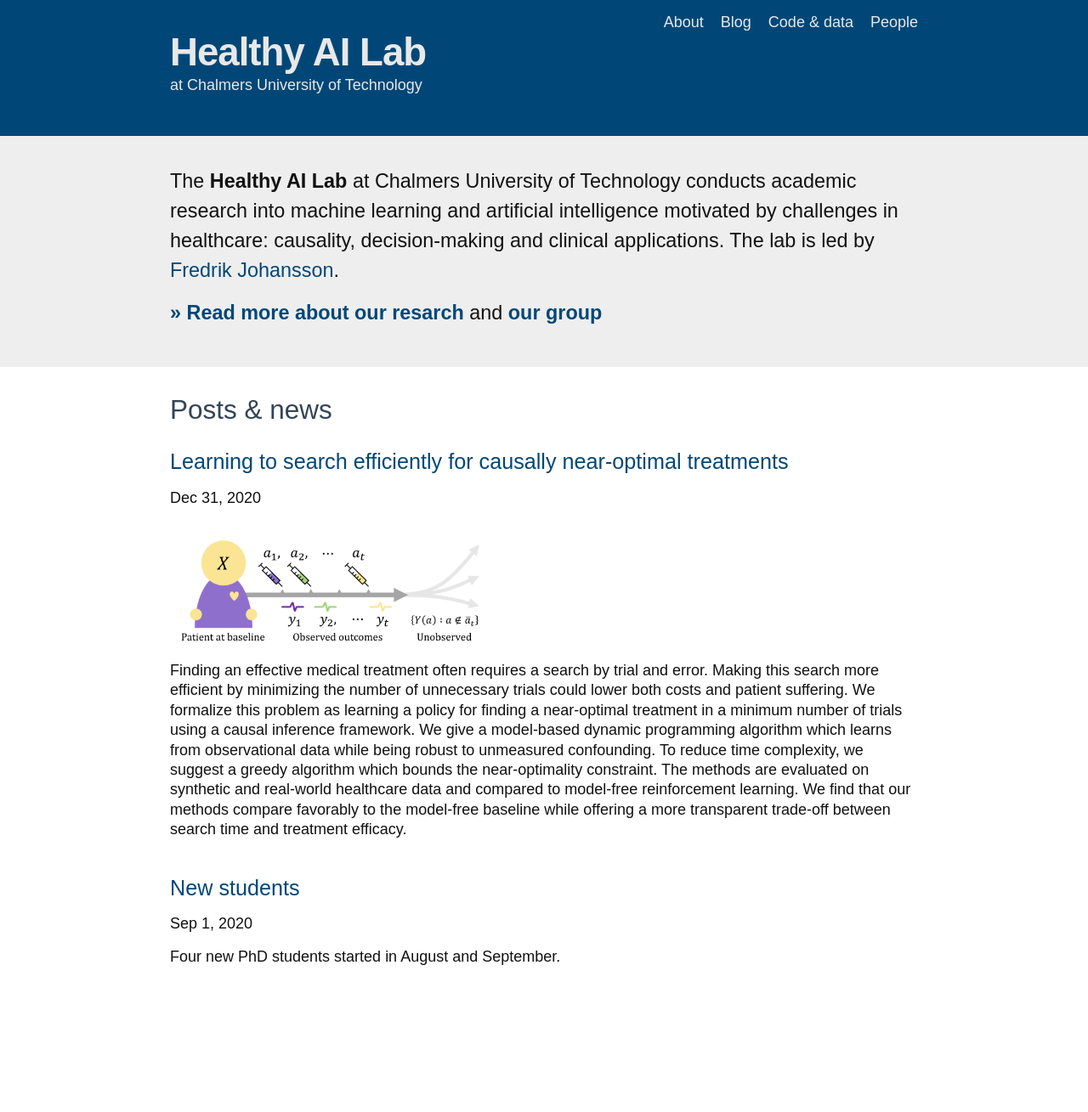
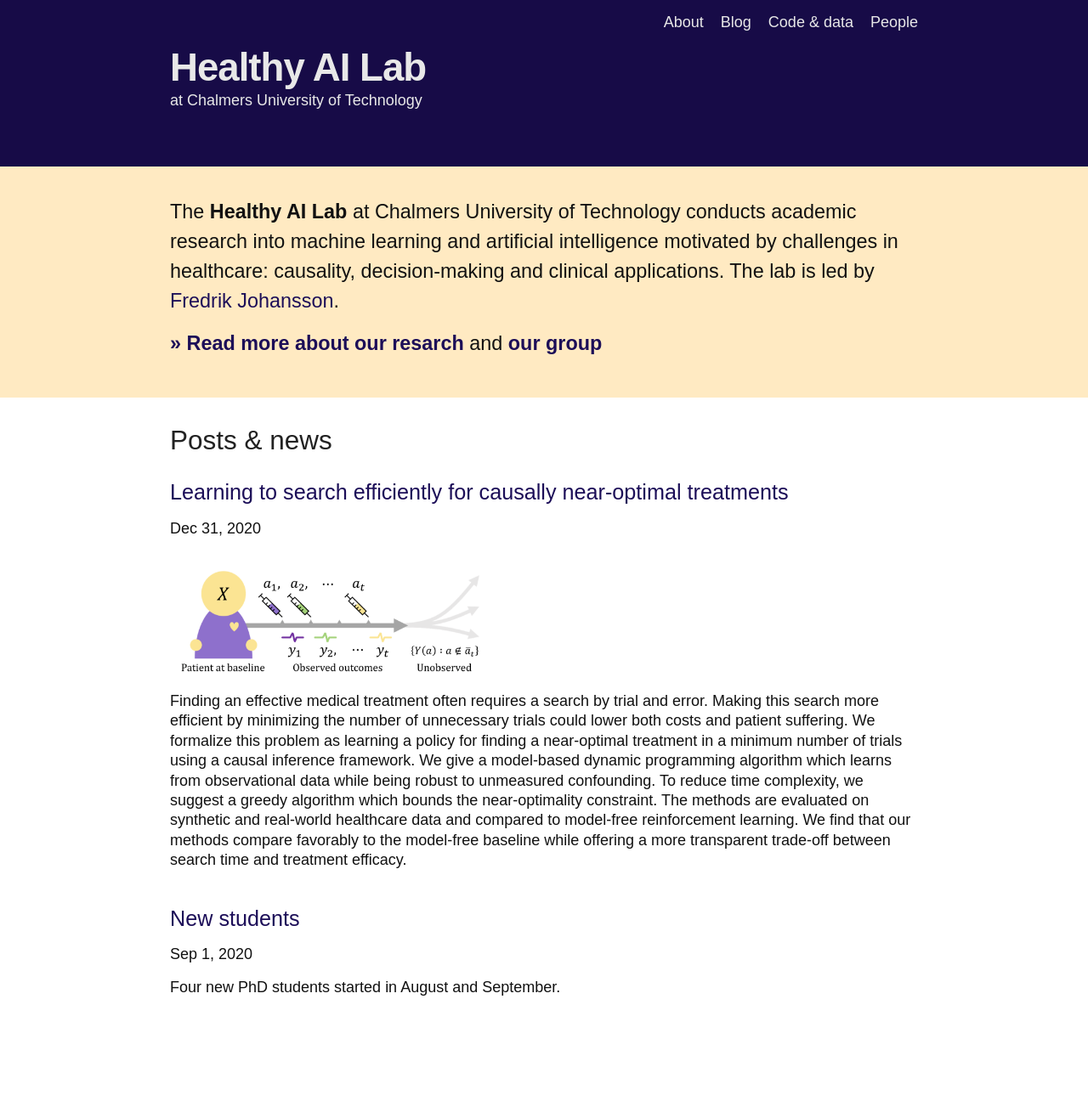
Before and after one commit to Healthy-AI/healthy-ai.github.io, a Jekyll site: the page built from index.markdown, in a window 1280 px wide. Shown: the whole page at 85% size. Built offline with Jekyll 4.4.1, drawn with Linux system fonts in a browser that asks for light colours; before the commit the page ends 1273 px from its top, so only the background shows below that.

Commit message:
color updates

```diff
--- a/_sass/healthyai.scss
+++ b/_sass/healthyai.scss
@@ -13,9 +13,9 @@ $spacing-unit:     30px !default;
 
 $text-color:       #111 !default;
 $background-color: #fff !default;
-$background-color2: #004777 !default;
-$background-color3: #eee !default;
-$brand-color:      #004777 !default;
+$background-color2: #170B47 !default;
+$background-color3: #FFEAC2 !default; /*FAD7BE*/
+$brand-color:      #1C0E58 !default; /*1C0E58*/
 
 $dark-accent-color: #2C363F;
 $medium-accent-color: #22AED1;
--- a/_sass/healthyai/_base.scss
+++ b/_sass/healthyai/_base.scss
@@ -42,7 +42,8 @@ ul, ol, dl, figure,
 
 
 h1, h2 {
-  color: #345;
+  color: #222;
+  letter-spacing: normal;
   /*font-family: $title-font-family !default;*/
 }
 
--- a/_sass/healthyai/_layout.scss
+++ b/_sass/healthyai/_layout.scss
@@ -26,7 +26,8 @@
 }
 
 .site-title {
-  padding-top: 2.0em;
+  padding-top: 3.0em;
+  padding-bottom: 2.0em;
   color: $grey-color-light;
   float: left;
 }
@@ -45,7 +46,6 @@
 
 .site-subtitle {
   margin-bottom: $spacing-unit;
-  padding-bottom: 1.0em;
 
   &,
   &:visited {
@@ -258,7 +258,7 @@
 
 .post-title {
   @include relative-font-size(1.625);
-  letter-spacing: -1px;
+  /*letter-spacing: -1px;*/
   line-height: 1;
 
   @include media-query($on-laptop) {
@@ -365,6 +365,18 @@ Post list
  PEOPLE PAGE
 */
 
+.people-header {
+  padding-top: $spacing-unit;
+  padding-bottom: $spacing-unit;
+  background-color: $background-color3;
+}
+
+.people-content {
+  padding-top: $spacing-unit;
+  padding-bottom: $spacing-unit;
+  background-color: $background-color;
+}
+
 .people-container {
    display: grid;
    grid-template-columns: repeat( auto-fill, minmax(190px, 1fr) );
@@ -372,8 +384,7 @@ Post list
    align-content: start;
    justify-items: start;
    justify-content: start;
-   margin-top: 1*$spacing-unit;
-   margin-bottom: 1*$spacing-unit;
+   margin-top: $spacing-unit;
 
    @include media-query($on-palm) {
      grid-template-columns: repeat( auto-fill, minmax(120px, 1fr) );
```
Also changed, not shown: _layouts/people.html (+6 -5 lines), _layouts/home.html (line endings or trailing spaces).
